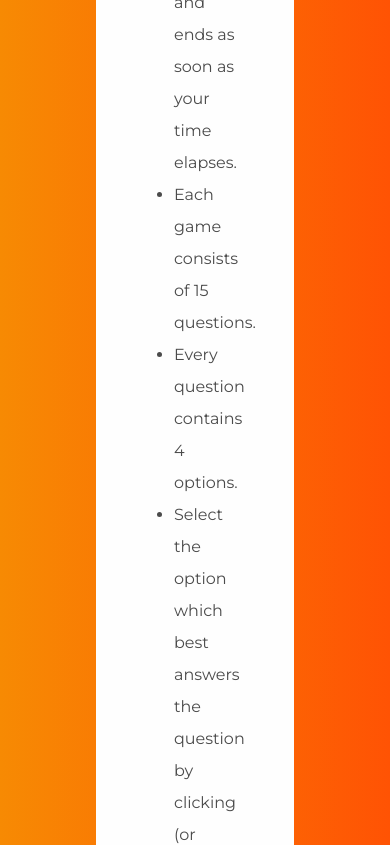
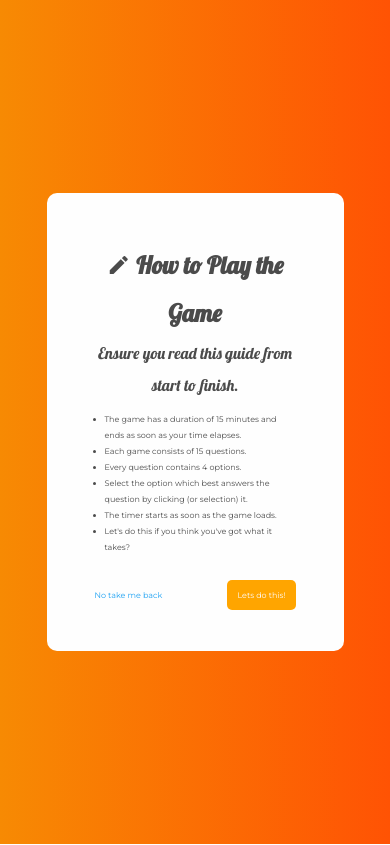
Before and after one commit to Franklin-017/Quiz_App-client, an Angular app: page /instructions in a window 390 px wide. Shown: the top 845 px of the page. Built offline with nearby package versions, Linux system fonts and the light colour scheme.

Commit message:
responsive design

```diff
--- a/src/app/instructions/instructions.component.css
+++ b/src/app/instructions/instructions.component.css
@@ -64,3 +64,32 @@ a {
 img {
   width: 90%;
 }
+
+@media (max-width: 768px) {
+  .instructions {
+    width: 80%;
+    font-size: var(--xs);
+  }
+}
+@media (max-width: 585px) {
+  .instructions {
+    width: 90%;
+  }
+  h1 {
+    font-size: var(--sm);
+  }
+
+  p {
+    font-size: var(--normal);
+  }
+}
+
+@media (max-width: 400px) {
+  .browser-default {
+    padding-left: 10px;
+  }
+
+  .btn {
+    padding: 10px;
+  }
+}
--- a/src/app/quiz/quiz.component.css
+++ b/src/app/quiz/quiz.component.css
@@ -1,6 +1,7 @@
 .container {
   width: 100vw;
-  height: 100vh;
+  min-height: 100vh;
+  height: auto;
 }
 .questions {
   width: 80%;
@@ -80,12 +81,12 @@ h4 {
 }
 
 .start-container {
-  position: relative;
   height: 100vh;
   width: 100vw;
   display: flex;
   justify-content: center;
   align-items: center;
+  flex-direction: column;
   background: linear-gradient(
     90deg,
     rgba(247, 138, 3, 1) 0%,
@@ -94,9 +95,8 @@ h4 {
 }
 
 .book-owl {
-  position: absolute;
   width: 250px;
-  left: 300px;
+  margin-bottom: 20px;
 }
 
 .btn {
@@ -142,6 +142,54 @@ h4 {
   background-color: var(--red);
 }
 
-.disable {
-  background-color: rgb(168, 168, 168);
+@media (max-width: 480px) {
+  .book-owl {
+    width: 150px;
+  }
+  .btn {
+    font-size: var(--normal);
+  }
+  .start-btn {
+    padding: 10px;
+  }
 }
+
+@media (max-width: 880px) {
+  .option-grid {
+    grid-template-columns: 1fr;
+    gap: 20px;
+  }
+}
+
+@media (max-width: 440px) {
+  .option-grid {
+    padding: 10px;
+  }
+
+  h2 {
+    font-weight: 300;
+  }
+
+  h5 {
+    font-size: var(--normal);
+    margin: 10px;
+  }
+
+  h4 {
+    font-size: var(--normal);
+    font-weight: 400;
+  }
+  .displayAns {
+    font-size: var(--normal);
+    margin-bottom: 5px;
+    width: 100%;
+  }
+  .start-btn {
+    font-size: var(--normal);
+  }
+  .button-container {
+    padding: 10px;
+    margin-top: 10px;
+    border-radius: 5px;
+  }
+}
--- a/src/app/quiz/quiz.component.html
+++ b/src/app/quiz/quiz.component.html
@@ -55,8 +55,8 @@
     </div>
     <div class="button-container" *ngIf="disableOptions">
       <h4
-        [class.text-success]="indication == 'correct'"
-        [class.text-danger]="indication == 'wrong'"
+        [class.text-success]="indication === 'correct'"
+        [class.text-danger]="indication === 'wrong'"
       >
         {{ indication }}!
       </h4>
--- a/src/app/quiz/quiz.component.ts
+++ b/src/app/quiz/quiz.component.ts
@@ -98,7 +98,7 @@ export class QuizComponent implements OnInit {
     e.preventDefault()
     this.disableOptions = true
     let choice = e.explicitOriginalTarget.innerText
-    if(choice == this.answer){
+    if(choice === this.answer){
       this.correctAnswers++
       this.score++
       this.indication = "correct"
--- a/src/app/result/result.component.css
+++ b/src/app/result/result.component.css
@@ -20,7 +20,7 @@
   height: 100%;
 }
 
-.success-icon {
+span.success-icon {
   color: var(--green);
   font-size: var(--lg);
   z-index: 1;
@@ -40,6 +40,10 @@ h4 {
   font-size: var(--sm);
   text-align: center;
   color: var(--orange);
+}
+
+table {
+  width: 350px;
 }
 
 .stat {
@@ -63,3 +67,24 @@ h2 {
 li a {
   z-index: 100;
 }
+
+@media (max-width: 400px) {
+  table {
+    width: 80%;
+  }
+  h1,
+  h2 {
+    font-size: var(--sm);
+  }
+
+  h4 {
+    font-size: var(--normal);
+  }
+  .stat {
+    font-size: var(--normal);
+  }
+
+  .link-section {
+    margin-top: var(--sm);
+  }
+}
--- a/src/app/result/result.component.html
+++ b/src/app/result/result.component.html
@@ -24,7 +24,7 @@
     <h4>{{ remark }}</h4>
     <h2>Your Score: {{ score }}%</h2>
 
-    <table style="width: 350px">
+    <table>
       <tr>
         <td class="stat">Total number of questions:</td>
         <td>15</td>
```
